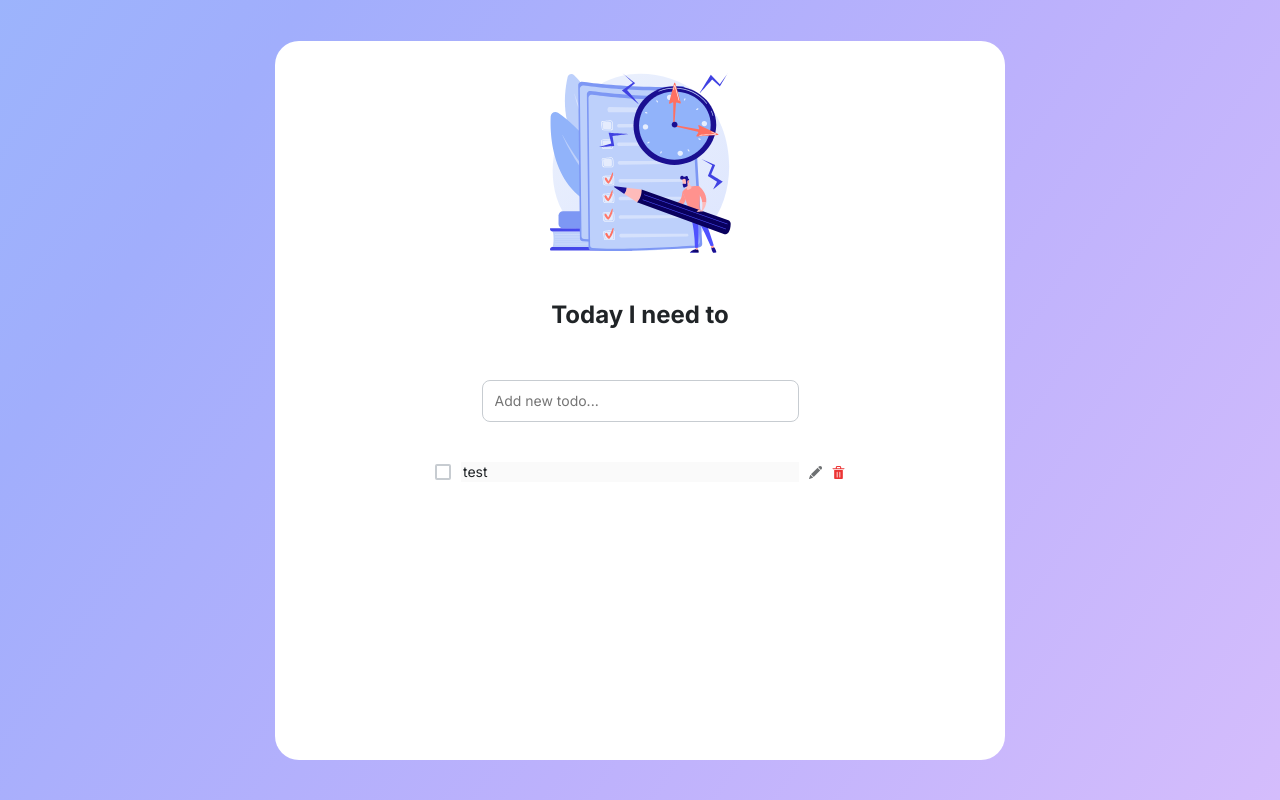
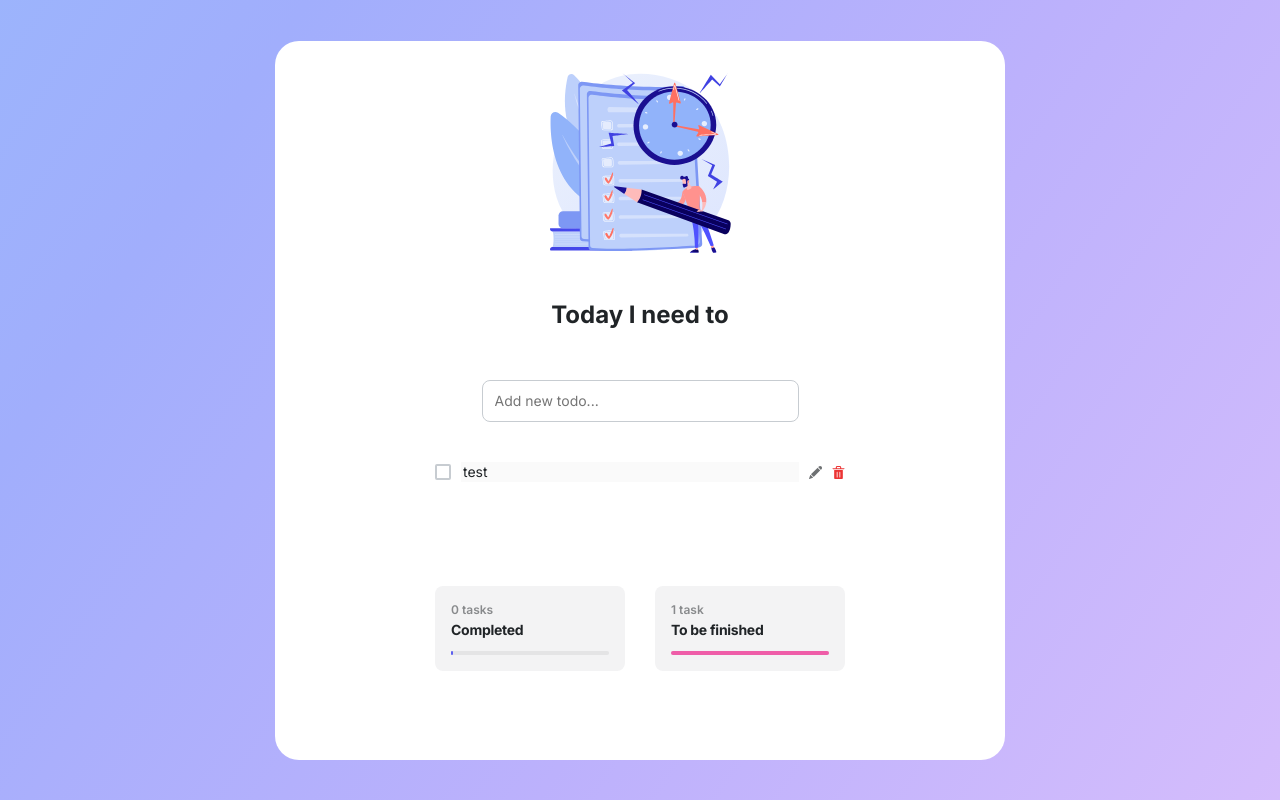
Before and after one commit to misochenk0/vueTest, a Vue app: page / in a window 1280 px wide. Built offline with nearby package versions, Linux system fonts and the light colour scheme.

Commit message:
feat: add progress blocks

```diff
--- a/src/App.vue
+++ b/src/App.vue
@@ -5,7 +5,8 @@
       <h2 class="todo__title">Today I need to</h2>
       <div class="todo__wrapper">
         <TodoForm @submit-form="getTodo"/>
-        <ul class="todo__list" v-if="todoList.length > 0">
+        <div class="todo-block" v-if="todoList.length > 0">
+          <ul class="todo__list">
             <Task
               v-for="task in todoList"
               :text="task.text"
@@ -17,6 +18,12 @@
               @edit-item="editTodo"
               />
           </ul>
+          <div class="todo__grid">
+            <InfoBlock blockName="Completed" color="#5D5FEF" :tasksAmount="todoList.reduce((prev, item) => item.isCompleted ? prev+=1 : prev,0)" :totalTasks="todoList.length"/>
+            <InfoBlock blockName="To be finished" color="#EF5DA8" :tasksAmount="todoList.reduce((prev, item) => !item.isCompleted ? prev+=1 : prev,0)" :totalTasks="todoList.length"/>
+          </div>
+
+        </div>
       </div>
     </div>
     <div class="todo__footer" v-if="todoList.length === 0">
@@ -30,11 +37,13 @@ import {defineComponent } from "vue";
 import type {Todo} from "./types";
 import TodoForm from "./components/TodoForm.vue";
 import Task from "./components/Task.vue";
+import InfoBlock from './components/InfoBlock.vue';
 
 export default defineComponent({
   name: "App",
   components: {
     TodoForm,
+    InfoBlock,
     Task
   },
   data():{todoList: Todo[] | []} {
@@ -118,6 +127,12 @@ export default defineComponent({
       overflow: hidden;
       margin: 3.25rem auto 0;
     }
+    &__grid {
+      display: grid;
+      grid-template-columns: repeat(2, 1fr);
+      gap: 30px;
+      margin-top: 32px;
+    }
     &__footer {
       display: flex;
       align-items: center;
--- /dev/null
+++ b/src/components/InfoBlock.vue
@@ -0,0 +1,74 @@
+<template>
+  <div class="todo-info">
+		<div class="todo-info__total">
+			{{tasksAmount}}
+			{{tasksAmount === 1 ? 'task' : tasksAmount.toString().split("")[tasksAmount.toString().length - 1] === "1" && tasksAmount > 11 ? 'task' : "tasks"}}
+		</div>
+		<div class="todo-info__title">{{blockName}}</div>
+		<div class="todo-info__progress">
+			<div class="todo-info__scale" :style="'width: ' + (tasksAmount*100/totalTasks === 0 ? '1' : tasksAmount*100/totalTasks) + '%;' + 'background: ' + (color ? color : '#5D5FEF')"></div>
+		</div>
+	</div>
+</template>
+<script lang="ts">
+import {defineComponent } from "vue";
+
+export default defineComponent ({
+  name: "InfoBlock",
+  props: {
+    blockName: {type: String, required: true},
+    tasksAmount: {type: Number, required: true},
+		totalTasks: {type: Number, required: true},
+		color: String
+  },
+  data() {
+    return {
+
+		}
+  },
+	methods: {
+	}
+})
+</script>
+<style lang="scss">
+  @import "../assets/style/variables";
+	.todo {
+		&-info {
+			background: rgba(32, 36, 39, 0.05);
+			border-radius: .5rem;
+			padding: 1rem;
+			&__total {
+				font-size: 12px;
+				line-height: 1.33;
+				color: $color-black;
+				opacity: .5;
+				font-weight: 600;
+			}
+			&__title {
+				font-size: 14px;
+				line-height: 1.2;
+				letter-spacing: -0.02em;
+				color: $color-black;
+				margin-top: 4px;
+				font-weight: 700;
+			}
+			&__progress {
+				width: 100%;
+				background: rgba(32, 36, 39, 0.07);
+				height: 4px;
+				position: relative;
+				margin-top: 12px;
+				border-radius: 8px;
+			}
+			&__scale {
+				transition: .5s all;
+				height: 100%;
+				position: absolute;
+				border-radius: 8px;
+				top: 0;
+				left: 0;
+			}
+
+		}
+	}
+</style>
--- a/src/components/TodoForm.vue
+++ b/src/components/TodoForm.vue
@@ -1,7 +1,7 @@
 <template>
   <form :class="inputValue.length < 2 ? 'form' : 'form show-btn'" @submit="submitTodo">
     <input type="text" class="input" placeholder="Add new todo..." v-model="inputValue">
-    <Btn title="Submit" btnClass="btn_form" :isDisabled="inputValue.length > 2 ? false : true"/>
+    <Btn title="Submit" btnClass="btn_form" :isDisabled="inputValue.length >= 2 ? false : true"/>
   </form>
 </template>
 <script lang="ts">
```
Lines whose indentation alone changed are shown as unchanged.
